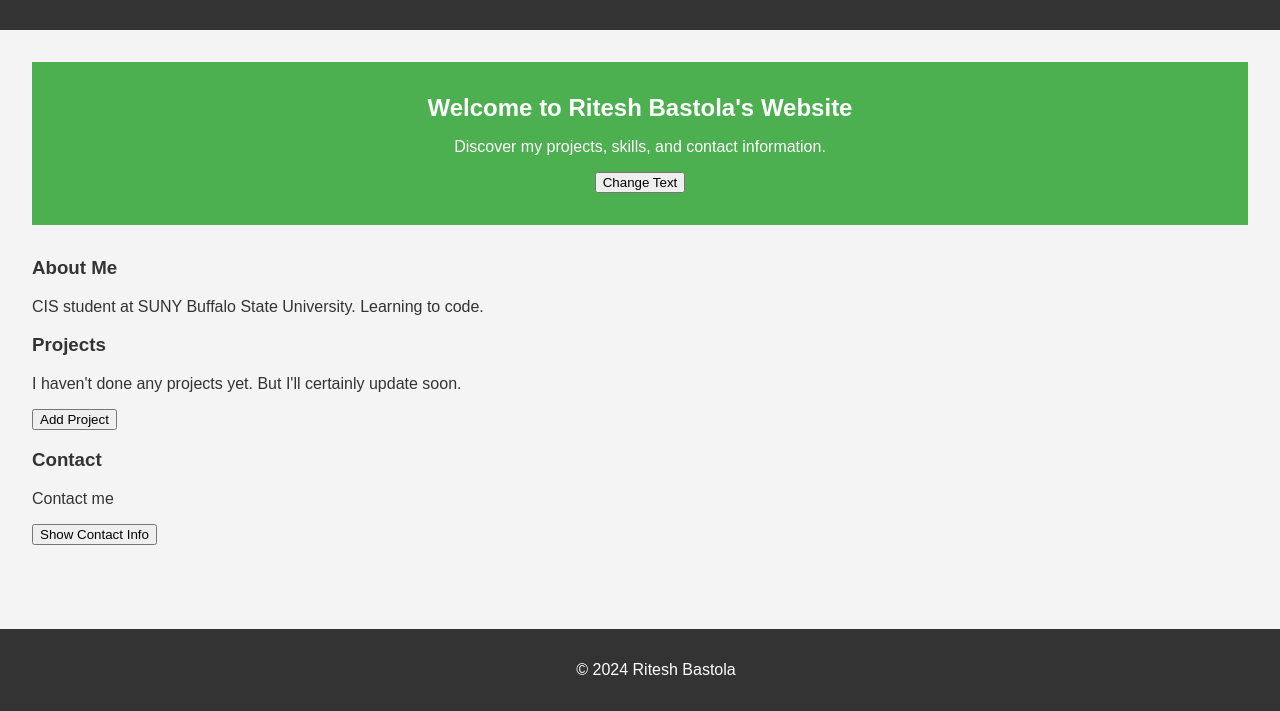
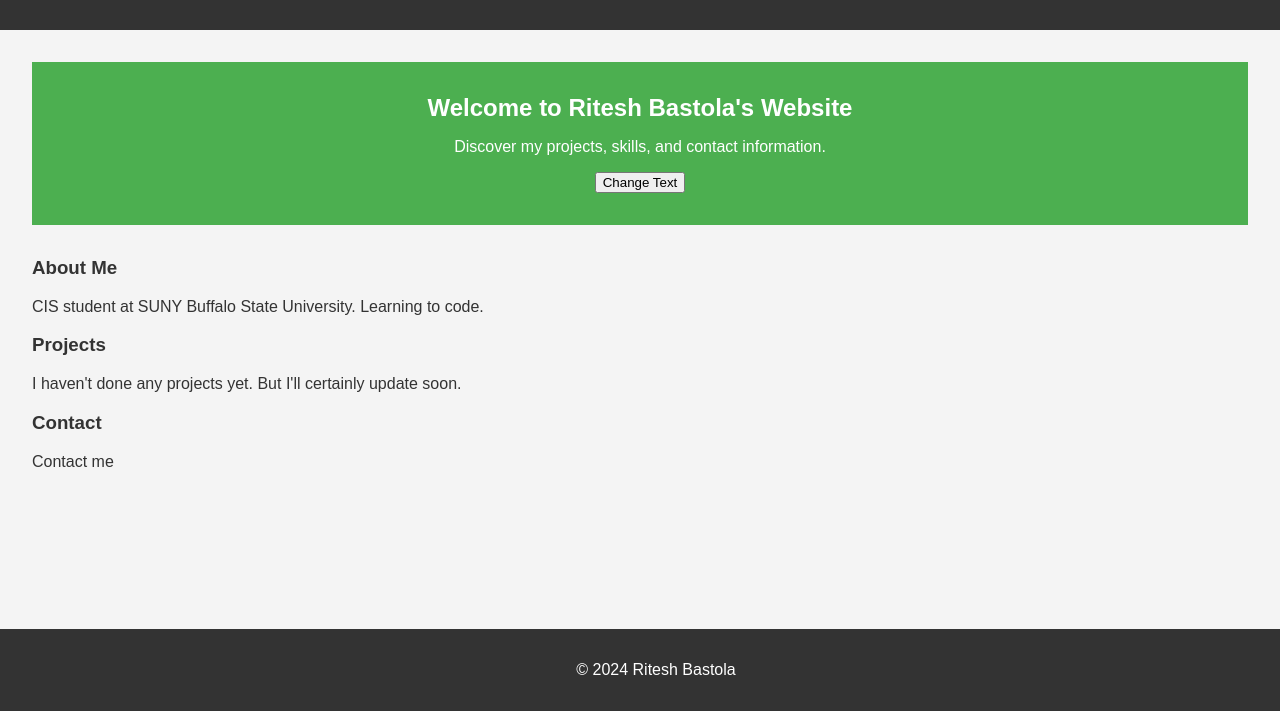
Before and after one commit to riteshb01/My-webs, a plain HTML site: page index.html in a window 1280 px wide. Shown: the part 89-800 px from the top of the page. Drawn offline with Linux system fonts and the light colour scheme.

Commit message:
Removed buttons

```diff
--- a/index.html
+++ b/index.html
@@ -32,10 +32,10 @@
             <h3>Projects</h3>
             <p>I haven't done any projects yet. But I'll certainly update soon.</p>
             <input type="file" id="file-input" style="display: none;">
-            <button id="add-project-btn">Add Project</button>
+
             <h3>Contact</h3>
             <p>Contact me</p>
-            <button id="contact-btn">Show Contact Info</button>
+
             <p id="contact-info" style="display: none;">Contact me at: ritesh@example.com</p>
         </section>
     </main>
```
